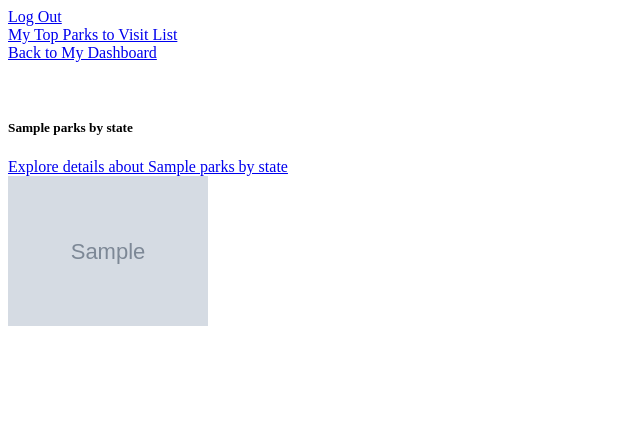
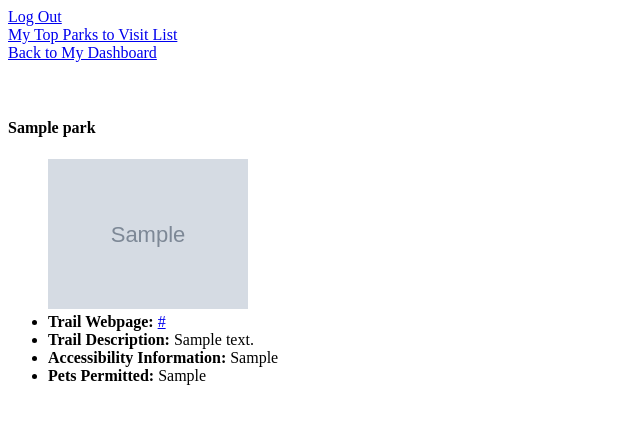
Before and after one commit to Jessica-Lynn3/National-Parks-and-Lakes-WebApp, a Flask app: template templates/search-results.html in a window 1280 px wide. Shown: the top 424 px of the page, without its empty margins (0-640 px from the left). Run offline with Flask 2, Linux system fonts and the light colour scheme; the template is opened without the code that fills it: most values are stand-ins (such as "Sample title", 1, 10 or a date in 2020); grey boxes marked "Sample" are stand-in pictures.

Commit message:
Updated search results and how they are displayed

```diff
--- a/templates/search-results.html
+++ b/templates/search-results.html
@@ -32,83 +32,27 @@
 <!--                DISPLAY SEARCH RESULTS SECTION                                                                                    -->
 <!-- -------------------------------------------------------------------------------------------------------------------------------- -->
 
-    <!-- ---------------------------------- -->
-    <!--LOOP THROUGH KEYS OF INFO DICTIONARY-->
-    <!-- ---------------------------------- -->
-
-<!-- {#      {% for key in info.items() %}   -->
-
-
-        <!-- ------------------------------------------ -->
-        <!--    IF 'state_only' KEY, DISPLAY ITS VALUES   -->
-        <!-- ------------------------------------------ -->
-        <!-- {% if key == 'state_only' %}
-                {% for park_name, park_data in state_only.items() %}
-                    <div class = "park-card ">
-                        <label for="park-card"></label>
-                            <div class="card-body">
-                                <h5>{{ park_name }}</h5>
-                                <a href="/place-page/{{ park_data.get('parkCode') }}">Explore details about {{ park_name }}</a>
-                                <br>
-                                {% if park_data.get('images') %}
-                                    <img src="{{ park_data['images'][0]['url'] }}" class="park-image">
-                                {% else %}
-                                    <img src="static/images/National-Park-Service-Logo.png">
-                                {% endif %}
-                            </div>
-                    </div>
-                {% endfor %}
-        {% endif %} -->
-
-        <!-- ---------------------------------------------------------- -->
-        <!--    IF 'state_and_pet_trails' KEY, DISPLAY ITS VALUES       -->
-        <!-- ---------------------------------------------------------- -->
-        <!-- {% if key == 'state_and_pet_trails' %}
-                {% for park_name, park_data in state_and_pet_trails.items() %}
-                        <div class = "park-card ">
-                            <label for="park-card"></label>
-                                <div class="card-body">
-                                    <h5>{{ park_name }}</h5>
-                                    <a href="/place-page/{{ park_data.get('parkCode') }}">Explore details about {{ park_name }}</a>
-                                    <br>
-                                    {% if park_data.get('images') %}
-                                        <img src="{{ park_data['images'][0]['url'] }}" class="park-image">
-                                    {% else %}
-                                        <img src="static/images/National-Park-Service-Logo.png">
-                                    {% endif %}
-                                </div>
-                        </div>
-                {% endfor %}
-        {% endif %}
-
-
-    {% endfor %}  #} -->
-
-
-<!-- -------------------------------------------------------------------------------------------------------------------------------- -->
-<!--                CODE THAT DISPLAYS PARKS BY STATE                                                                                 -->
-<!-- -------------------------------------------------------------------------------------------------------------------------------- -->
-
-   {% for park_name, park_data in parks_by_state.items() %}
+   {% for park in filtered_parks %}
 
     <div class = "park-card ">
         <label for="park-card"></label>
             <div class="card-body">
-                <h5>{{ park_name }}</h5>
-                <a href="/place-page/{{ park_data.get('parkCode') }}">Explore details about {{ park_name }}</a>
-                <br>
-                {% if park_data.get('images') %}
-                    <img src="{{ park_data['images'][0]['url'] }}" class="park-image">
-                {% else %}
-                    <img src="static/images/National-Park-Service-Logo.png">
-                {% endif %}
+                <h4>{{ park.get('title') }}</h4>
+                <ul>
+                    {% if park.get('images') %}
+                        <img src="{{ park['images'][0]['url'] }}" class="park-image">
+                    {% else %}
+                        <img src="static/images/National-Park-Service-Logo.png">
+                    {% endif %}
+                    <li> <b>Trail Webpage:</b>  <a href="{{ park.get('url') }}">{{ park.get('url') }}</a></li>
+                    <li> <b>Trail Description:</b> {{ park.get('shortDescription') }}</li>
+                    <li> <b>Accessibility Information:</b>  {{ park.get('accessibilityInformation') }}</li>
+                    <li> <b>Pets Permitted:</b> {{ park.get('arePetsPermitted')|title }}</li>
+                </ul>
             </div>
 
     </div>
 
     {% endfor %}
 
-
-
-
 {% endblock %}
```
